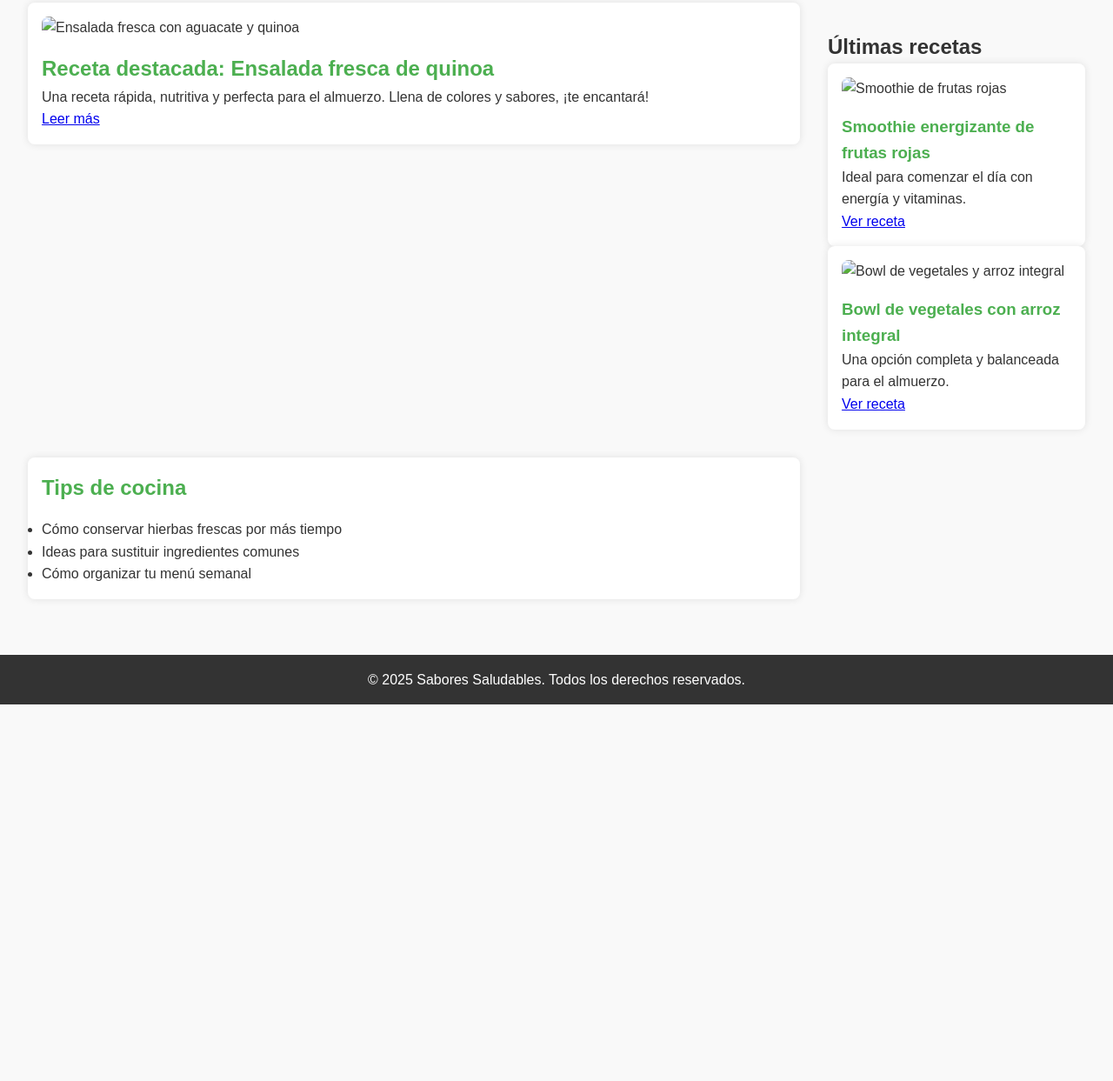
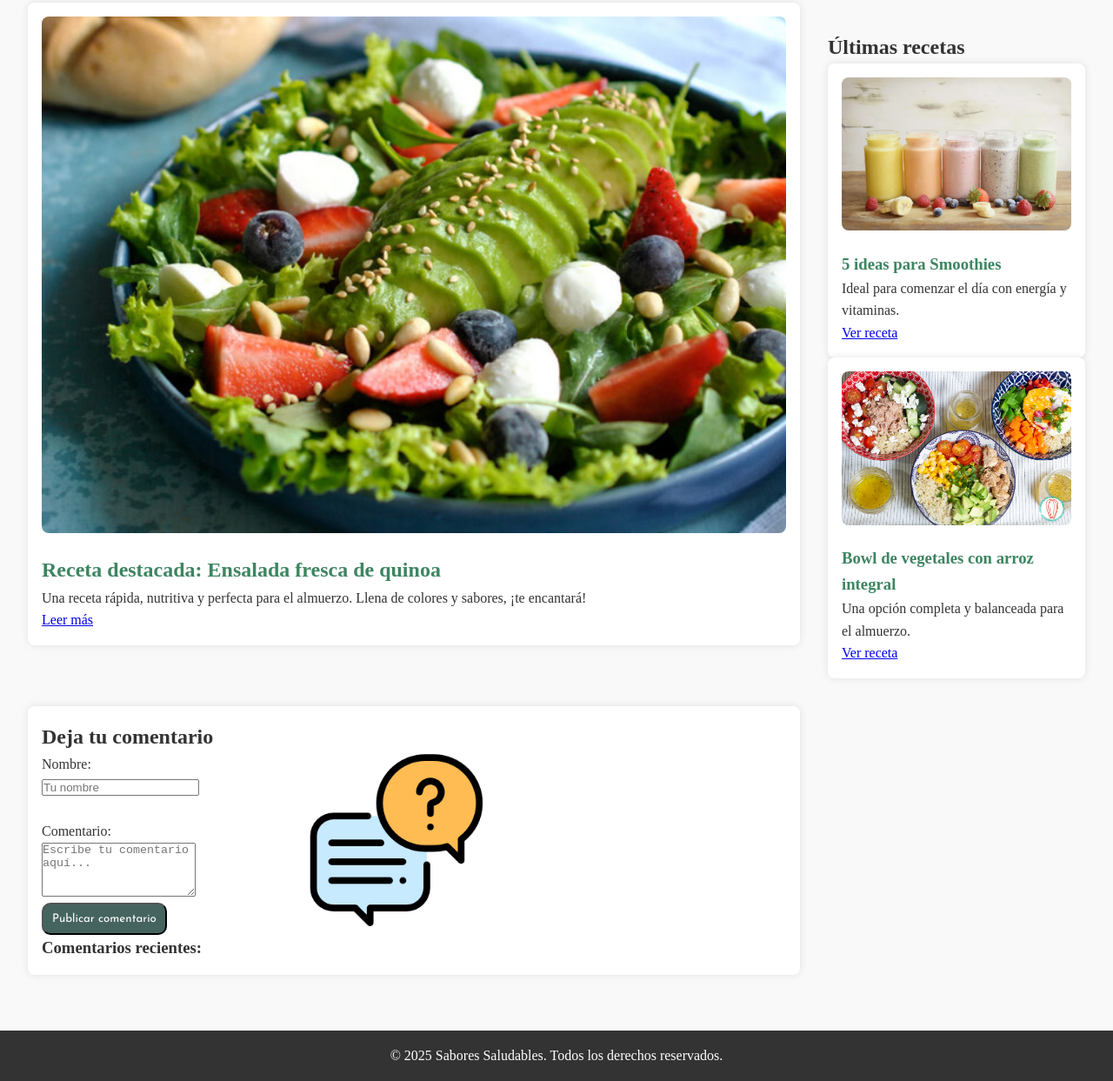
Before and after one commit to ElisaCarstairs/IntroToJS, a plain HTML site: page Clase6/index.html in a window 1280 px wide. Shown: the part 146-1389 px from the top of the page at 87% size. Before the commit the page ends 956 px from the top, so only its background shows below. Drawn offline with Linux system fonts and the light colour scheme; a web font is replaced by a local one.

Commit message:
Añadir imágenes y caja de comentarios

```diff
--- a/Clase6/estilos.css
+++ b/Clase6/estilos.css
@@ -6,21 +6,22 @@
 }
 
 body {
-    font-family: 'Arial', sans-serif;
+    font-family: Delius;
     line-height: 1.6;
     color: #333;
     background-color: #f9f9f9;
 }
 
 header {
-    background-color: #4CAF50;
-    color: white;
+    background-color: #75566f;
+    color: rgb(252, 252, 252);
     padding: 1rem 0;
     text-align: center;
 }
 
 header h1 {
     margin-bottom: 0.5rem;
+    font-family: Englebert;
 }
 
 nav ul {
@@ -38,6 +39,11 @@ nav ul li a {
 
 nav ul li a:hover {
     text-decoration: underline;
+    font-family: Sour Gummy;
+    font-style: italic;
+    background-color: #333;
+    padding: 5px;
+    border-radius: 15px;
 }
 
 main {
@@ -65,7 +71,7 @@ main {
 .destacada article h2,
 .recetas article h3 {
     margin-top: 1rem;
-    color: #4CAF50;
+    color: #3d8561;
 }
 
 .recetas {
@@ -78,7 +84,40 @@ aside {
     border-radius: 8px;
     box-shadow: 0 0 10px rgba(0,0,0,0.1);
 }
+.comentarios-container {
+    display: flex;
+    background-color: #fff;
+    padding: 1rem;
+    border-radius: 8px;
+    box-shadow: 0 0 10px rgba(0,0,0,0.1);
+}
+.comentarios_imagen {
+    width: 50%;
+    display: flex;
+    justify-content: center;
+    align-items: center;
+}
+.comentarios_imagen img{
+    height: auto;
+    border-radius: 18px;
+    max-width: 50%;
+}
+#form-comentario button {
+    font-family: Josefin Sans;
+    border-radius: 10px;
+    background-color: #45645f;
+    color: white;
+    padding: 10px;
+}
 
+#form-comentario button:hover {
+    font-family: Delius;
+    background-color: #f3e8b7;
+    cursor: pointer;
+    color: black;
+    transition: 5ms;
+    font-style: italic;
+}
 aside h2 {
     color: #4CAF50;
     margin-bottom: 1rem;
--- a/Clase6/index.html
+++ b/Clase6/index.html
@@ -5,6 +5,11 @@
     <meta name="viewport" content="width=device-width, initial-scale=1.0">
     <title>Blog de Comida Saludable</title>
     <link rel="stylesheet" href="estilos.css">
+    <link rel="preconnect" href="https://fonts.googleapis.com">
+    <link rel="preconnect" href="https://fonts.gstatic.com" crossorigin>
+    <link href="https://fonts.googleapis.com/css2?family=Borel&family=Delius&family=Englebert&family=Josefin+Sans:ital,wght@0,100..700;1,100..700&family=Sour+Gummy:ital,wght@0,100..900;1,100..900&display=swap" rel="stylesheet">
+
+    <link rel="shortcut icon" href="Images/logo.png" type="image/x-icon">
 </head>
 <body>
 
@@ -17,6 +22,7 @@
                 <li><a href="#">Consejos</a></li>
                 <li><a href="#">Sobre mí</a></li>
                 <li><a href="#">Contacto</a></li>
+                <li><a href="#">Comentarios</a></li>
             </ul>
         </nav>
     </header>
@@ -24,7 +30,7 @@
     <main>
         <section class="destacada">
             <article>
-                <img src="imagenes/ensalada.jpg" alt="Ensalada fresca con aguacate y quinoa">
+                <img src="Images/Ensalada1.jpg" alt="Ensalada fresca con aguacate y quinoa">
                 <h2>Receta destacada: Ensalada fresca de quinoa</h2>
                 <p>Una receta rápida, nutritiva y perfecta para el almuerzo. Llena de colores y sabores, ¡te encantará!</p>
                 <a href="#">Leer más</a>
@@ -35,34 +41,57 @@
             <h2>Últimas recetas</h2>
 
             <article>
-                <img src="imagenes/smoothie.jpg" alt="Smoothie de frutas rojas">
-                <h3>Smoothie energizante de frutas rojas</h3>
+                <img src="Images/5-Recetas-de-Smoothies.webp"Smoothie de frutas rojas">
+                <h3>5 ideas para Smoothies</h3>
                 <p>Ideal para comenzar el día con energía y vitaminas.</p>
-                <a href="#">Ver receta</a>
+                <a href="https://lohecocinadoyo.com/5-recetas-de-smoothies/">Ver receta</a>
             </article>
 
             <article>
-                <img src="imagenes/bowl.jpg" alt="Bowl de vegetales y arroz integral">
+                <img src="Images/Brown-Rice-Quinoa-Bowls03.jpg" alt="Bowl de vegetales y arroz integral">
                 <h3>Bowl de vegetales con arroz integral</h3>
                 <p>Una opción completa y balanceada para el almuerzo.</p>
-                <a href="#">Ver receta</a>
+                <a href="https://www.thefoodieskitchen.com/es/2019/09/26/tazones-de-arroz-integral-quinoa/">Ver receta</a>
             </article>
 
         </section>
 
-        <aside>
-            <h2>Tips de cocina</h2>
-            <ul>
-                <li>Cómo conservar hierbas frescas por más tiempo</li>
-                <li>Ideas para sustituir ingredientes comunes</li>
-                <li>Cómo organizar tu menú semanal</li>
-            </ul>
-        </aside>
+        <section class="comentarios-container">
+            <div class="comentarios-formulario">
+            <h2>Deja tu comentario</h2>
+
+            <form id="form-comentario">
+                <div>
+                    <label for="nombre">Nombre:</label>
+                    <br>
+                    <input type="text" id="nombre" required placeholder="Tu nombre">
+                </div>
+                <br>
+                <div>
+                    <label for="mensaje">Comentario:</label>
+                    <br>
+                    <textarea id="mensaje" rows="4" required placeholder="Escribe tu comentario aquí..."></textarea>
+                </div>
+                <div>
+                    <button type="submit">Publicar comentario</button>
+                </div>
+            </form>
+            <div id="lista-comentarios">
+                <h3>Comentarios recientes:</h3>
+                <!-- Comentarios se agregan aquí dinámicamente -->
+            </div>
+            </div>
+            <div class="comentarios_imagen">
+                <img src="Images/claves-comentarios-posts.png" alt="">
+            </div>
+
+        </section>
     </main>
 
     <footer>
         <p>&copy; 2025 Sabores Saludables. Todos los derechos reservados.</p>
     </footer>
+    <script src="script.js"></script>
 
 </body>
 </html>
--- /dev/null
+++ b/Clase6/script.js
@@ -0,0 +1,44 @@
+//Manipulación del DOM con javascript
+
+//Sintaxis
+
+
+//Suponiendo que queremos modificar la sección  <h2>Últimas recetas</h2> del archivo index.html
+//Element = document.childNodes[1].childNodes[2].childNodes[4];
+//console.log(Element);
+
+// Espera a que cargue el DOM
+document.addEventListener('DOMContentLoaded', () => {
+
+    const form = document.getElementById('form-comentario');
+    const listaComentarios = document.getElementById('lista-comentarios');
+
+    form.addEventListener('submit', (event) => {
+        event.preventDefault(); // Evita que se recargue la página al enviar el formulario
+
+        // Obtener los valores del formulario
+        const nombre = document.getElementById('nombre').value.trim();
+        const mensaje = document.getElementById('mensaje').value.trim();
+
+        if (nombre === "" || mensaje === "") {
+            alert("Por favor completa todos los campos.");
+            return;
+        }
+
+        // Crear un nuevo elemento de comentario
+        const nuevoComentario = document.createElement('div');
+        nuevoComentario.classList.add('comentario');
+
+        nuevoComentario.innerHTML = `
+            <strong>${nombre}</strong>
+            <p>${mensaje}</p>
+        `;
+
+        // Agregar el nuevo comentario a la lista
+        listaComentarios.appendChild(nuevoComentario);
+
+        // Limpiar el formulario
+        form.reset();
+    });
+
+});
```
Also changed, not shown: Clase6/Images/5-Recetas-de-Smoothies.webp (added), Clase6/Images/Brown-Rice-Quinoa-Bowls03.jpg (added), Clase6/Images/Ensalada1.jpg (added), Clase6/Images/claves-comentarios-posts.png (added), Clase6/Images/logo.png (added).
